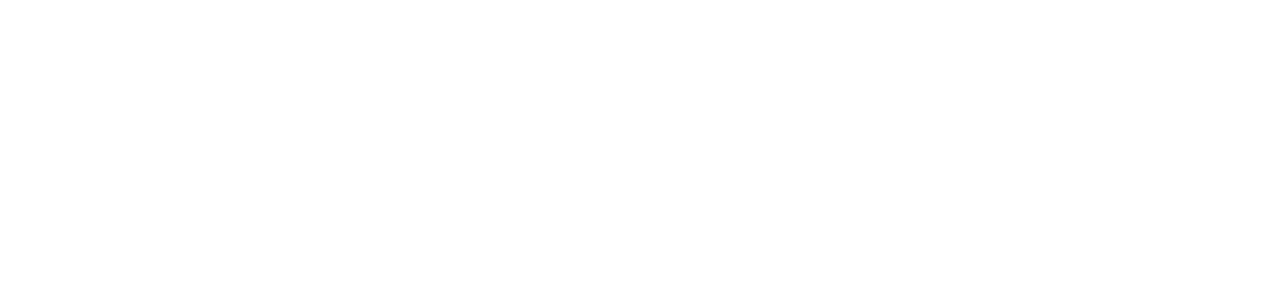
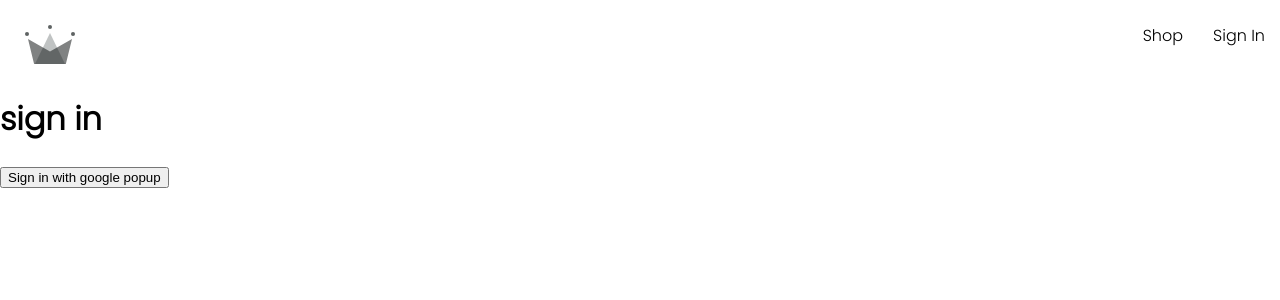
Before and after one commit to hiplunatic/react-ecommerce, a React (Create React App) app: page /signin in a window 1280 px wide. Before the commit this address had no page. Shown: the top 300 px of the page. Built offline with nearby package versions, Linux system fonts and the light colour scheme; a web font is replaced by a local one.

Commit message:
added firebase

```diff
--- a/package.json
+++ b/package.json
@@ -6,6 +6,7 @@
     "@testing-library/jest-dom": "^5.17.0",
     "@testing-library/react": "^13.4.0",
     "@testing-library/user-event": "^13.5.0",
+    "firebase": "^10.4.0",
     "react": "^18.2.0",
     "react-dom": "^18.2.0",
     "react-router-dom": "^6.16.0",
--- a/src/App.js
+++ b/src/App.js
@@ -3,6 +3,7 @@
 import Home from './routes/home/home.component';
 import Navigation from './routes/navigation/navigation.component';
 import Shop from './routes/shop/shop.component';
+import SignIn from './routes/sign-in/sign-in.component';
 
 
 
@@ -13,6 +14,7 @@
       <Route path ='/' element={<Navigation />}>
         <Route index element={<Home />} />
         <Route path='/shop' element={<Shop />} />
+        <Route path="/signin" element={<SignIn />} />
       </Route>
     </Routes>
   )
--- a/src/routes/navigation/navigation.component.jsx
+++ b/src/routes/navigation/navigation.component.jsx
@@ -14,6 +14,9 @@
             <Link className='nav-link' to='/shop'>
                 Shop
             </Link>
+            <Link className='nav-link' to='/signin'>
+                Sign In
+            </Link>
         </div>
         </div>
         <Outlet />
--- /dev/null
+++ b/src/routes/sign-in/sign-in.component.jsx
@@ -0,0 +1,17 @@
+import { signInWithGooglePopup } from '../../utils/firebase/firebase.utils'
+
+const SignIn = () => {
+    const logGoogleUser = async () => {
+        const response = await signInWithGooglePopup();
+        console.log(response);
+    }
+
+    return (
+        <div>
+            <h1>sign in</h1>
+            <button onClick={logGoogleUser}>Sign in with google popup</button>
+        </div>
+    )
+}
+
+export default SignIn;
--- /dev/null
+++ b/src/utils/firebase/firebase.utils.js
@@ -0,0 +1,29 @@
+// Import the functions you need from the SDKs you need
+import { initializeApp } from "firebase/app";
+import {
+    getAuth,
+    signInWithRedirect,
+    signInWithPopup,
+    GoogleAuthProvider
+} from 'firebase/auth';
+
+// Your web app's Firebase configuration
+const firebaseConfig = {
+  apiKey: "AIzaSyB3NDZhNPZbkfRrJmPBgPAopnVhsuHnuAU",
+  authDomain: "crwn-clothing-8e221.firebaseapp.com",
+  projectId: "crwn-clothing-8e221",
+  storageBucket: "crwn-clothing-8e221.appspot.com",
+  messagingSenderId: "1081608280555",
+  appId: "1:1081608280555:web:50f9b4af25f24685afe1ae"
+};
+
+// Initialize Firebase
+const firebaseApp = initializeApp(firebaseConfig);
+
+const provider = new GoogleAuthProvider();
+provider.setCustomParameters({
+    prompt: "select_account"
+});
+
+export const auth = getAuth();
+export const signInWithGooglePopup = () => signInWithPopup(auth, provider);
```
Also changed, not shown: 2 other files (tests, documents, lock files or other folders).
